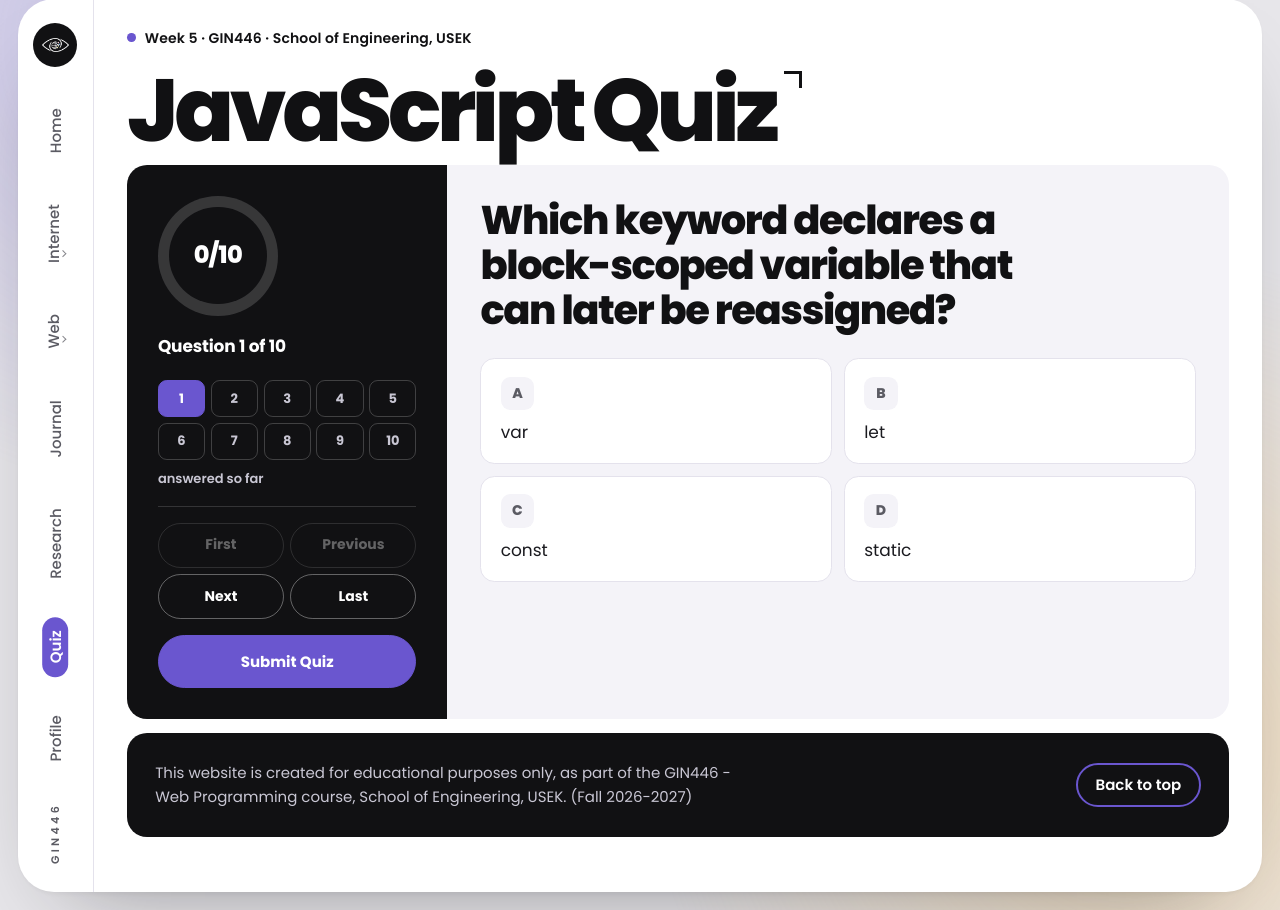
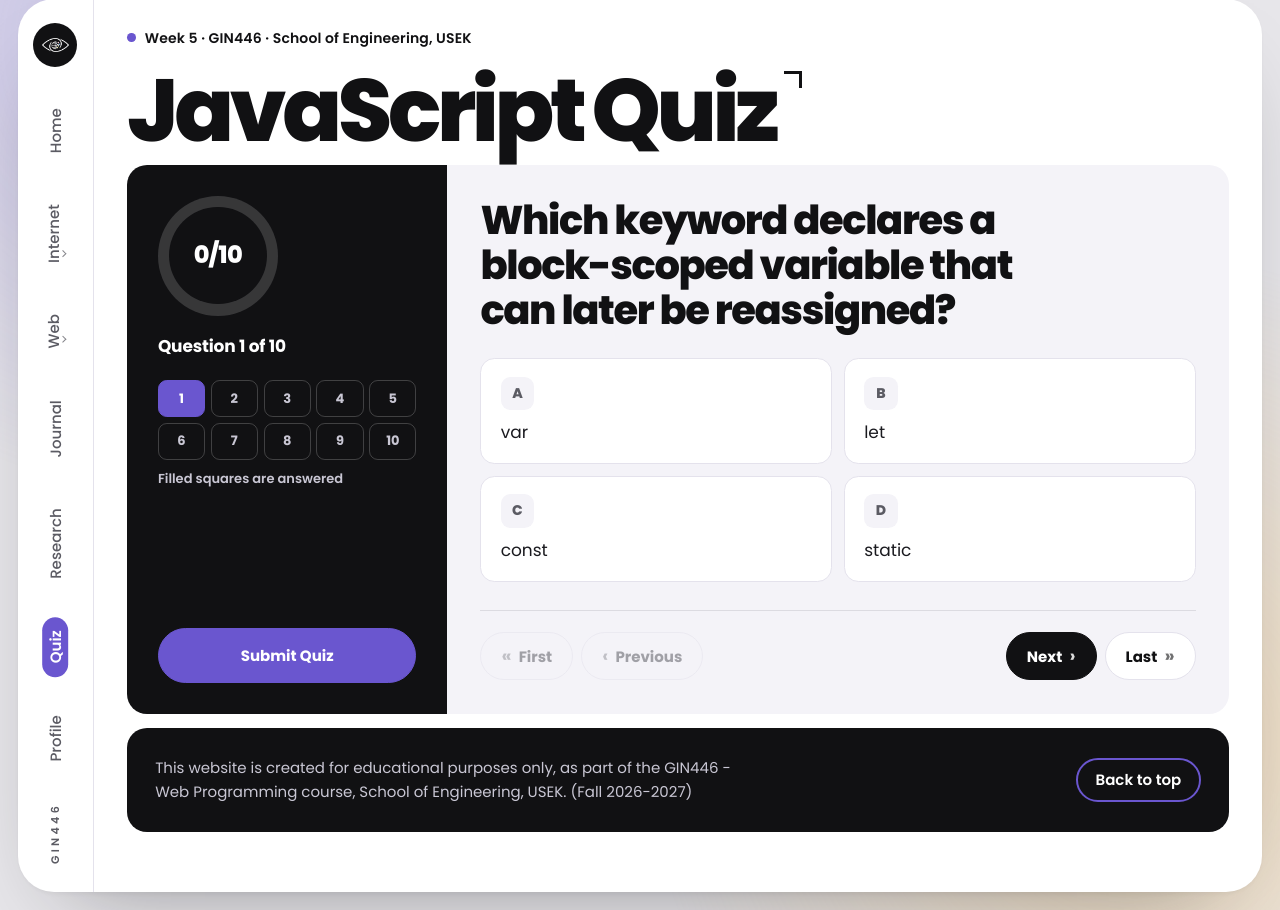
Before and after one commit to jadhaidar0/web-programming-site, a Flask app: page /quiz in a window 1280 px wide. Shown: the part 19-929 px from the top of the page. Run offline with Flask 3, Linux system fonts and the light colour scheme.

Commit message:
quiz: replace the 2x2 button block with a proper pager
The four navigation buttons were four identical pills stacked in a grid
inside the deck, which gave no sense of direction. They are now a pager
bar under the choices, where you are already looking: First and Previous
on the left, Next and Last pushed to the far side by margin-left: auto
on Next. No spacer element and no reordering, so the keyboard walks them
in the same order the eye does.

Next is the only filled button, because it is the one pressed nine times
out of ten. Arrows are generated content, so the button's own text stays
the only thing a screen reader announces.

Submit is now the only control left in the deck. The deck caption became
a key for the stepper squares, since the ring already carries the count.

```diff
--- a/static/quiz.css
+++ b/static/quiz.css
@@ -165,47 +165,89 @@
 }
 .step:focus-visible { outline: 3px solid var(--paper); outline-offset: 2px; }
 
+/* ---- The pager ----
+   Backwards on the left, forwards on the right. margin-left: auto on
+   the Next button eats all the spare space, which pushes it and Last
+   over to the far side without any extra wrapper or spacer element. */
 .navigation {
-  display: grid;
-  grid-template-columns: 1fr 1fr;
-  gap: 0.4rem;
-  width: 100%;
-  margin-top: auto;              /* an auto margin pushes it to the foot */
-  padding-top: 1rem;
-  border-top: 1px solid rgb(255 255 255 / 0.15);
+  display: flex;
+  flex-wrap: wrap;
+  gap: 0.5rem;
+  margin-top: 1.75rem;
+  padding-top: 1.35rem;
+  border-top: 1.5px solid rgb(17 17 19 / 0.1);
 }
+#nextBtn { margin-left: auto; }
 
-.navigation button,
-.submit {
-  padding: 0.6rem 1rem;
-  border: 1.5px solid rgb(255 255 255 / 0.35);
+.navigation button {
+  display: inline-flex;
+  align-items: center;
+  gap: 0.45rem;
+  padding: 0.65rem 1.25rem;
+  border: 1.5px solid var(--rule);
   border-radius: 999px;
-  background: transparent;
-  color: var(--paper);
+  background: var(--paper);
+  color: var(--ink);
   font: inherit;
-  font-size: 0.875rem;
+  font-size: 0.9375rem;
   font-weight: 700;
   cursor: pointer;
 }
-.navigation button:hover:not(:disabled) { background: var(--paper); color: var(--ink); }
+.navigation button:hover:not(:disabled) { border-color: var(--ink); }
+
+/* Arrows drawn as generated content, so the button's own text stays the
+   only thing a screen reader announces. The doubled arrows are the jump
+   to an end, the single ones are one step. */
+#firstBtn::before    { content: "\00AB"; }   /* « */
+#previousBtn::before { content: "\2039"; }   /* ‹ */
+#nextBtn::after      { content: "\203A"; }   /* › */
+#lastBtn::after      { content: "\00BB"; }   /* » */
+.navigation button::before,
+.navigation button::after { font-size: 1.125rem; line-height: 1; opacity: 0.6; }
+
+/* Next is the one you press nine times out of ten, so it is the only
+   filled button in the row. */
+#nextBtn {
+  background: var(--ink);
+  border-color: var(--ink);
+  color: var(--paper);
+}
+#nextBtn:hover:not(:disabled) { background: var(--lilac); border-color: var(--lilac); }
+#nextBtn::after { opacity: 0.85; }
 
 /* First and Previous switch off on question 1, Next and Last on the
    last one. quiz.js sets the disabled property; this is how it looks. */
 .navigation button:disabled {
-  border-color: rgb(255 255 255 / 0.12);
-  color: rgb(255 255 255 / 0.35);
+  background: transparent;
+  border-color: var(--rule);
+  color: var(--muted);
+  opacity: 0.55;
   cursor: not-allowed;
 }
+.navigation button:focus-visible { outline: 3px solid var(--lilac); outline-offset: 3px; }
 
+@media (prefers-reduced-motion: no-preference) {
+  .navigation button { transition: background 0.16s ease, border-color 0.16s ease; }
+  #nextBtn:hover:not(:disabled)::after { translate: 0.15rem 0; }
+  .navigation button::after { transition: translate 0.16s ease; }
+}
+
+/* The submit button is the only control left in the deck. */
 .submit {
   width: 100%;
-  padding: 0.8rem 1rem;
+  margin-top: auto;              /* an auto margin pushes it to the foot */
+  padding: 0.85rem 1rem;
+  border: 1.5px solid var(--lilac);
+  border-radius: 999px;
   background: var(--lilac);
-  border-color: var(--lilac);
+  color: var(--paper);
+  font: inherit;
   font-size: 0.9375rem;
+  font-weight: 700;
+  cursor: pointer;
 }
 .submit:hover { background: var(--paper); border-color: var(--paper); color: var(--ink); }
-.restart { margin-top: auto; background: transparent; border-color: rgb(255 255 255 / 0.35); }
+.restart { background: transparent; border-color: rgb(255 255 255 / 0.35); }
 .restart:hover { background: var(--paper); color: var(--ink); }
 
 .deck button:focus-visible { outline: 3px solid var(--paper); outline-offset: 3px; }
@@ -509,8 +551,7 @@
   #progress, #resultsTitle, #scoreText { align-self: end; margin: 0; }
   #answeredCount, #percentageText { align-self: start; margin: 0; }
   #performanceText { grid-column: 2; justify-self: start; }
-  #stepper, .navigation, .submit, .restart { grid-column: 1 / -1; }
-  .navigation { margin-top: 0.5rem; }
+  #stepper, .submit, .restart { grid-column: 1 / -1; }
 }
 
 @media (max-width: 40rem) {
--- a/static/quiz.js
+++ b/static/quiz.js
@@ -402,8 +402,12 @@ function renderStepper() {
   );
   document.getElementById("deckCount").textContent =
     answered + "/" + questions.length;
+  // The ring already carries the count, so this line is a key for the
+  // squares above it rather than a second tally.
   document.getElementById("answeredCount").textContent =
-    answered === questions.length ? "All answered" : "answered so far";
+    answered === questions.length
+      ? "All questions answered"
+      : "Filled squares are answered";
 }
 
 /** Hide the quiz, show the results panel, fill it in. */
--- a/templates/quiz.html
+++ b/templates/quiz.html
@@ -49,19 +49,24 @@
       {# quiz.js inserts the numbered stepper here, after #progress. #}
       <p id="answeredCount"></p>
 
-      <div class="navigation">
-        <button id="firstBtn" onclick="goFirst()">First</button>
-        <button id="previousBtn" onclick="goPrevious()">Previous</button>
-        <button id="nextBtn" onclick="goNext()">Next</button>
-        <button id="lastBtn" onclick="goLast()">Last</button>
-      </div>
-
       <button class="submit" onclick="submitQuiz()">Submit Quiz</button>
     </div>
 
     <div class="stage">
       <h2 id="questionText"></h2>
       <div id="choices"></div>
+
+      {# The pager sits under the choices, where you are already looking.
+         Reading order is left to right: First, Previous, then Next and
+         Last pushed to the far side by an auto margin. That matches the
+         order the buttons are written in, so the keyboard walks them in
+         the same order the eye does. #}
+      <nav class="navigation" aria-label="Move between questions">
+        <button id="firstBtn" onclick="goFirst()">First</button>
+        <button id="previousBtn" onclick="goPrevious()">Previous</button>
+        <button id="nextBtn" onclick="goNext()">Next</button>
+        <button id="lastBtn" onclick="goLast()">Last</button>
+      </nav>
     </div>
 
   </section>
```
